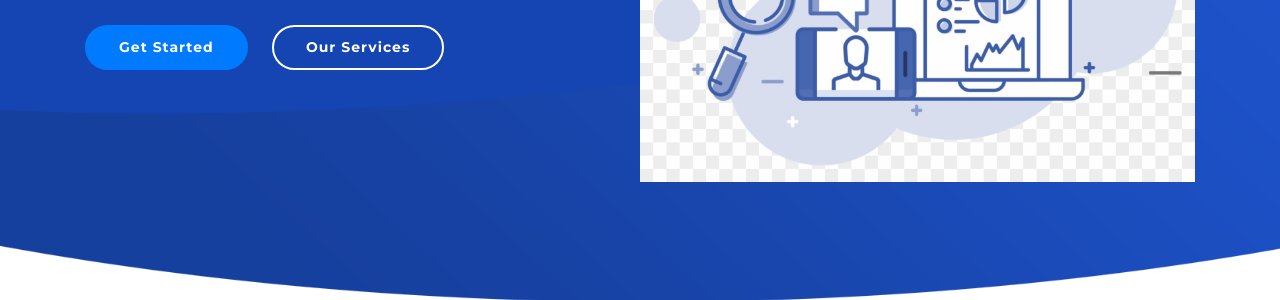
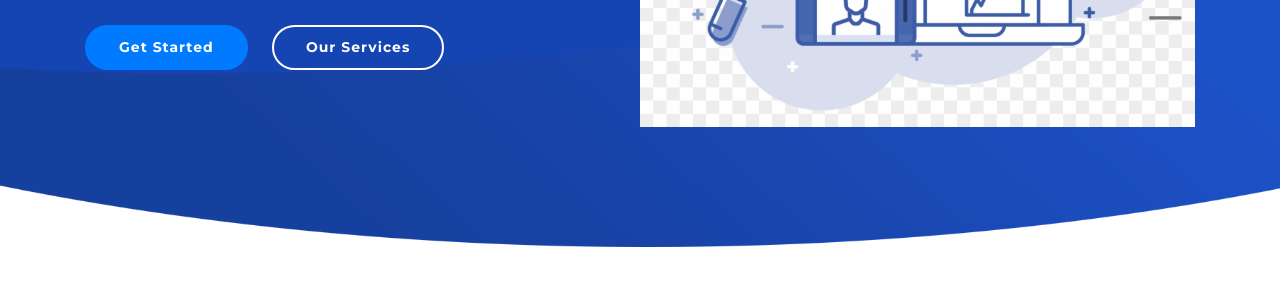
Before and after one commit to abedeen/szaconsultancy, a plain HTML site: page index.html in a window 1280 px wide. Shown: the part 388-688 px from the top of the page. Drawn offline with nearby package versions, Linux system fonts and the light colour scheme; files whose address does not match are found by name.

Commit message:
added margin-top: -55px for the intro image

```diff
--- a/css/style.css
+++ b/css/style.css
@@ -190,6 +190,7 @@ h6 {
 #intro .intro-img {
   width: 50%;
   float: right;
+  margin-top: -55px;
 }
 
 #intro .intro-info {
```
